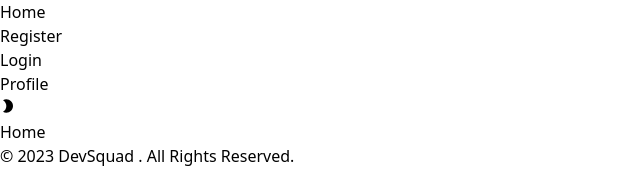
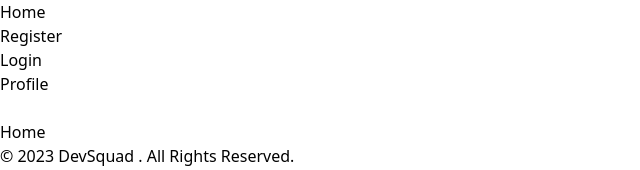
Before and after one commit to FbW-WD-23-D06/spa-useContext, a React (Vite) app: page / in a window 1280 px wide. Shown: the top 170 px of the page, without its empty margins (0-640 px from the left). Built offline with nearby package versions, Linux system fonts and the light colour scheme.

Commit message:
style: header and darkModeToggle styles

```diff
--- a/src/features/navigation/layout/header/DarkModeToggle.tsx
+++ b/src/features/navigation/layout/header/DarkModeToggle.tsx
@@ -1,14 +1,13 @@
 import { useThemeContext } from "@/contexts/ThemeContext";
-import {} from "react";
 import { MdWbSunny, MdModeNight } from "react-icons/md";
 
 export default function DarkModeToggle() {
   const { darkMode, setDarkMode } = useThemeContext()!;
 
   const icon = darkMode ? (
-    <MdWbSunny className="text-2xl" />
+    <MdWbSunny className="text-2xl" color="yellow" />
   ) : (
-    <MdModeNight className="text-2xl" />
+    <MdModeNight className="text-2xl" color="white" />
   );
 
   const handleDarkModeToggle = () => setDarkMode(!darkMode);
--- a/src/features/navigation/layout/header/Header.tsx
+++ b/src/features/navigation/layout/header/Header.tsx
@@ -4,15 +4,8 @@ import LinksList from "./LinksList";
 export default function Header() {
   return (
     <header>
-      <nav className="bg-orange-200 border-gray-200 px-4 lg:px-6 py-2.5 dark:bg-gray-800">
-        <div className="flex flex-wrap justify-between items-center mx-auto max-w-screen-xl">
-          <div
-            className="hidden justify-between items-center w-full lg:flex lg:w-auto lg:order-1"
-            id="mobile-menu-2"
-          >
-            <LinksList />
-          </div>
-        </div>
+      <nav className="bg-orange-200 border-gray-200 px-4 lg:px-6 py-2.5 dark:bg-gray-800 flex justify-between">
+        <LinksList />
         <DarkModeToggle />
       </nav>
     </header>
```
